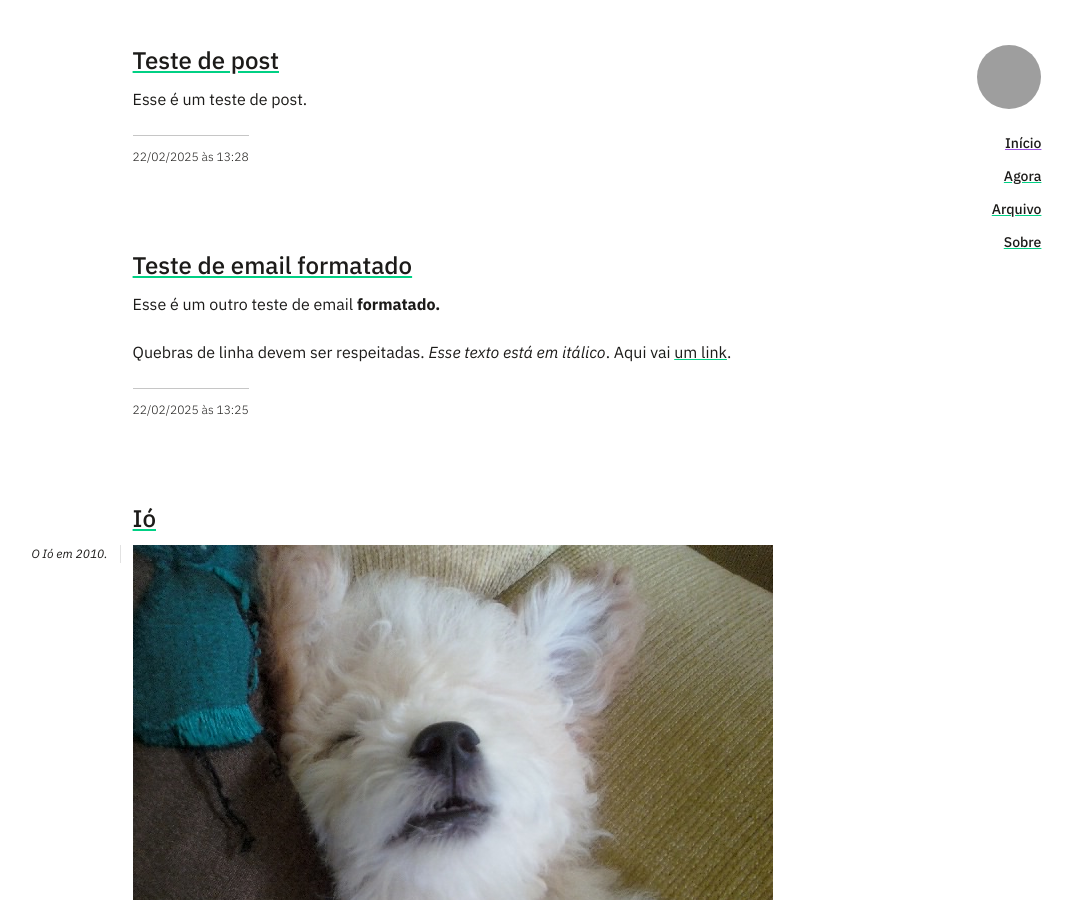
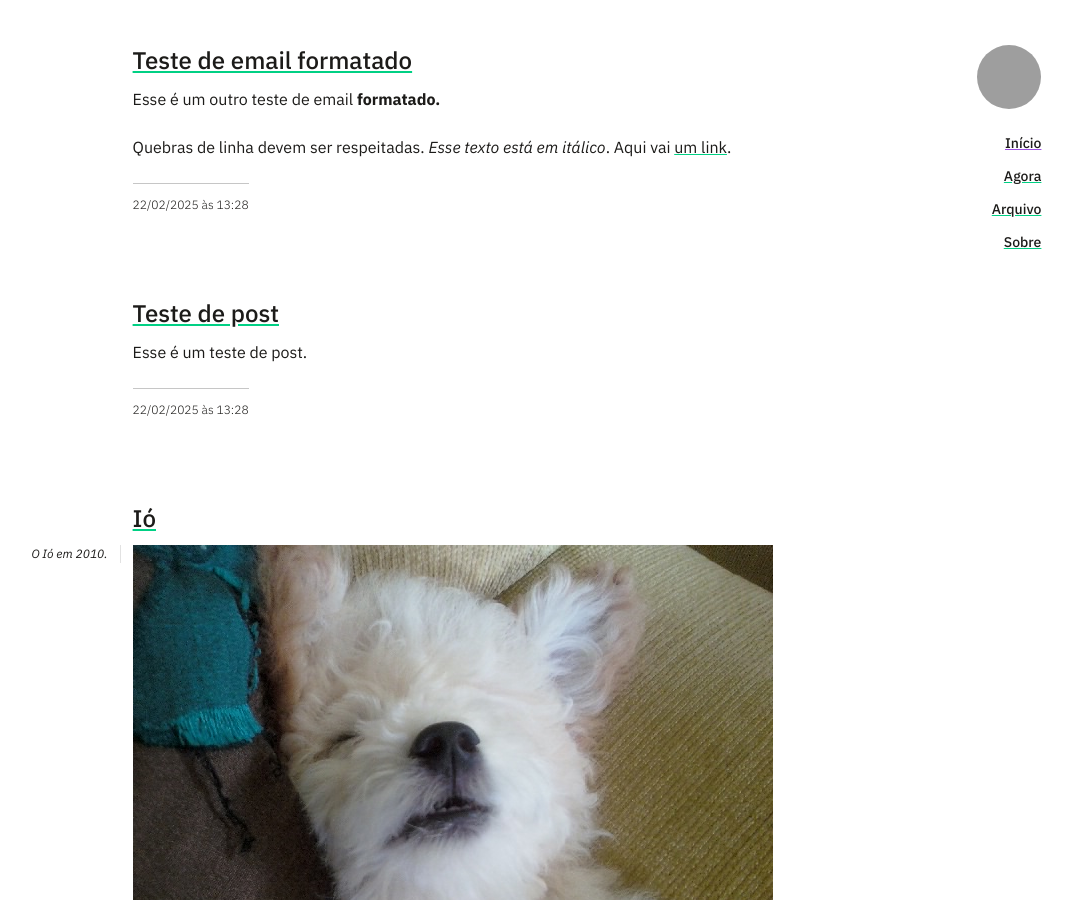
Before and after one commit to arthrfrts/arthrfrts, a Jekyll site: the page built from index.html, in a window 1280 px wide and 900 px high. Shown: the whole window, without its empty margins (53-1125 px from the left). Built offline with Jekyll 4.4.1, drawn with Linux system fonts in a browser that asks for light colours; some web fonts are replaced; a script that is not in the unit is left out; part of the change alters nothing that is shown; grey boxes are pictures that could not be loaded.

Commit message:
Adding post teste-de-email-formatado via JekyllMail

```diff
--- a/_posts/2025-02-22-teste-de-email-formatado.md
+++ b/_posts/2025-02-22-teste-de-email-formatado.md
@@ -1,12 +1,12 @@
 ---
 title: 'Teste de email formatado'
-date: 2025-02-22 16:25:53
+date: 2025-02-22 16:28:53
 format: html
 layout: post
 markup: markdown
 name: 2025-02-22-teste-de-email-formatado.md
 published: true
-time: 2025-02-22 16:25:53 -0300
+time: 2025-02-22 16:28:53 -0300
 title: Teste de email formatado
 ---
 <html><head><meta http-equiv="content-type" content="text/html; charset=utf-8"></head><body dir="auto"><div dir="ltr">Esse é um outro teste de email <b>formatado.</b></div><div dir="ltr"><b><br></b></div><div dir="ltr">Quebras de linha devem ser respeitadas. <i>Esse texto está em itálico</i>. Aqui vai&nbsp;<a href="https://arthr.me">um link</a>.</div></body></html>
```
